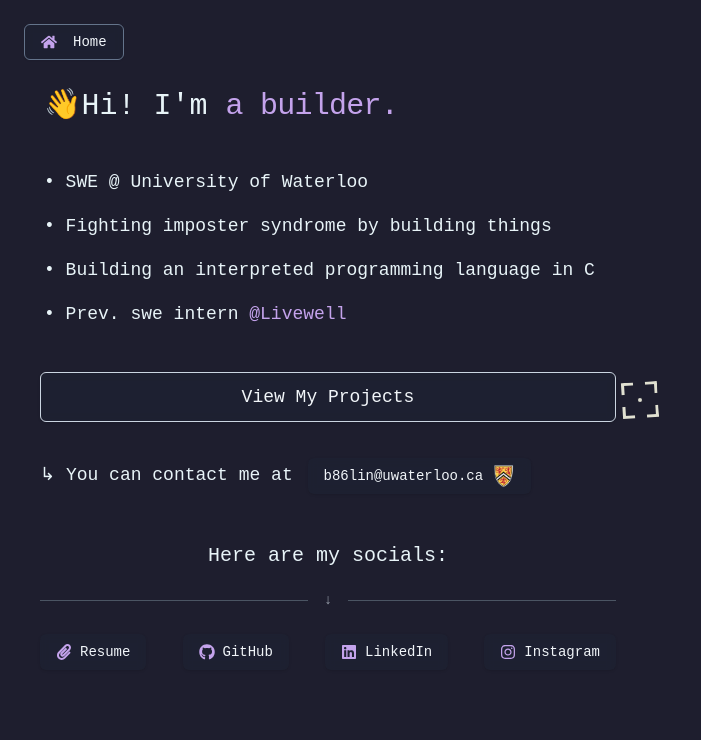
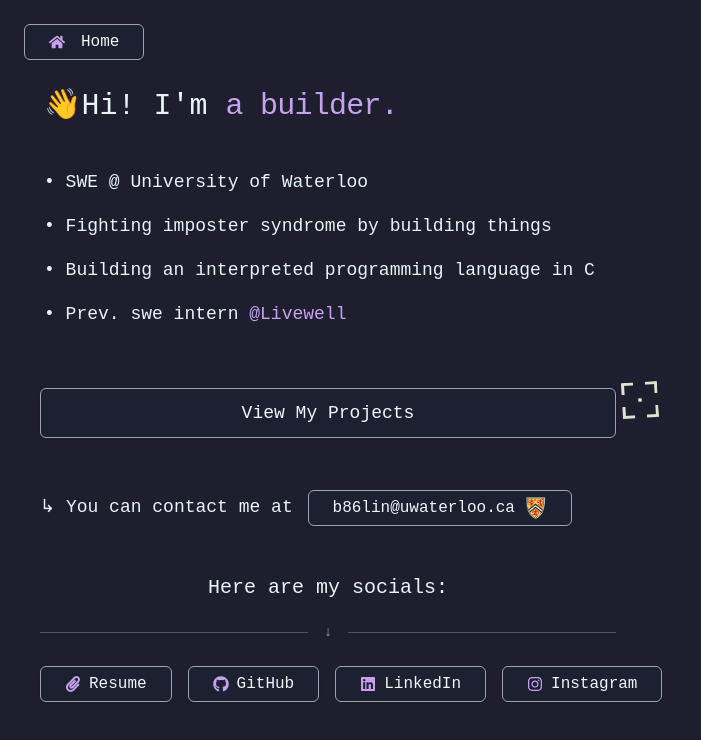
Before and after one commit to Blynkosaur/personal-portfolio-v2, a Next.js app: page / in a window 1280 px wide. Shown: the top 740 px of the page, without its empty margins (0-701 px from the left). Built offline with nearby package versions, Linux system fonts and the light colour scheme.

Commit message:
thin grey borders

```diff
--- a/src/app/page.js
+++ b/src/app/page.js
@@ -128,7 +128,8 @@ export default function Home() {
       <Button
         asChild
         variant="outline"
-        className="cursor-target absolute top-6 left-6 bg-slate-800/30 border-slate-500 text-slate-100 hover:bg-slate-700/50 hover:border-slate-400 transition-all duration-200 backdrop-blur-sm"
+        className="cursor-target absolute top-6 left-6 bg-slate-800/30 text-slate-100 hover:bg-slate-700/50 hover:border-slate-300 hover:text-slate-600 transition-all duration-200 backdrop-blur-sm px-6 py-3 text-base"
+        style={{ border: '0.5px solid #9ca3af' }}
       >
         <Link href="/">
           <FaHome className="mr-2" style={{ color: "#c4a3ec" }} />
@@ -165,8 +166,8 @@ export default function Home() {
       </div>
 
       {/* Projects Button */}
-      <div className="w-full max-w-xl mt-2 mb-6">
-        <Button className="cursor-target w-full bg-slate-800/30 border border-slate-300 text-slate-100 hover:bg-slate-700/50 hover:border-slate-200 transition-all duration-200 backdrop-blur-sm px-10 py-6 text-lg font-medium" asChild>
+      <div className="w-full max-w-xl mt-6 mb-10">
+        <Button className="cursor-target w-full bg-slate-800/30 text-slate-100 hover:bg-slate-700/50 hover:border-slate-300 hover:text-slate-600 transition-all duration-200 backdrop-blur-sm px-10 py-6 text-lg font-medium" asChild style={{ border: '0.5px solid #9ca3af' }}>
           <Link href="/projects">
             View My Projects
           </Link>
@@ -179,7 +180,7 @@ export default function Home() {
       >
         <p className="text-left text-lg mb-10">
           ↳ You can contact me at <span className="mr-1"></span>
-          <Button className="cursor-target mt-3 bg-slate-800/30 border-slate-500 text-slate-100 hover:bg-slate-700/50 hover:border-slate-400 transition-all duration-200 backdrop-blur-sm" asChild>
+          <Button className="cursor-target mt-3 bg-slate-800/30 text-slate-100 hover:bg-slate-700/50 hover:border-slate-300 hover:text-slate-600 transition-all duration-200 backdrop-blur-sm px-6 py-3 text-base" asChild style={{ border: '0.5px solid #9ca3af' }}>
             <a
               href="mailto:b86lin@uwaterloo.ca"
               target="_blank"
@@ -202,7 +203,7 @@ export default function Home() {
         <div className="flex-1 h-px bg-gray-600"></div>
       </div>
       <div className="flex gap-4 justify-start flex-col sm:flex-row sm:justify-between max-w-xl w-full">
-        <Button className="cursor-target w-full sm:w-auto bg-slate-800/30 border-slate-500 text-slate-100 hover:bg-slate-700/50 hover:border-slate-400 transition-all duration-200 backdrop-blur-sm" asChild>
+        <Button className="cursor-target w-full sm:w-auto bg-slate-800/30 text-slate-100 hover:bg-slate-700/50 hover:border-slate-300 hover:text-slate-600 transition-all duration-200 backdrop-blur-sm px-6 py-3 text-base" asChild style={{ border: '0.5px solid #9ca3af' }}>
           <a
             // download= {true}
             href={`./Bryan_Lin_Resume.pdf`}
@@ -213,7 +214,7 @@ export default function Home() {
             Resume
           </a>
         </Button>
-        <Button className="cursor-target w-full sm:w-auto bg-slate-800/30 border-slate-500 text-slate-100 hover:bg-slate-700/50 hover:border-slate-400 transition-all duration-200 backdrop-blur-sm" asChild>
+        <Button className="cursor-target w-full sm:w-auto bg-slate-800/30 text-slate-100 hover:bg-slate-700/50 hover:border-slate-300 hover:text-slate-600 transition-all duration-200 backdrop-blur-sm px-6 py-3 text-base" asChild style={{ border: '0.5px solid #9ca3af' }}>
           <Link
             href="https://github.com/blynkosaur"
             target="_blank"
@@ -223,7 +224,7 @@ export default function Home() {
             GitHub
           </Link>
         </Button>
-        <Button className="cursor-target w-full sm:w-auto bg-slate-800/30 border-slate-500 text-slate-100 hover:bg-slate-700/50 hover:border-slate-400 transition-all duration-200 backdrop-blur-sm" asChild>
+        <Button className="cursor-target w-full sm:w-auto bg-slate-800/30 text-slate-100 hover:bg-slate-700/50 hover:border-slate-300 hover:text-slate-600 transition-all duration-200 backdrop-blur-sm px-6 py-3 text-base" asChild style={{ border: '0.5px solid #9ca3af' }}>
           <Link
             href="https://www.linkedin.com/in/bryan-lin-176785300/"
             target="_blank"
@@ -233,7 +234,7 @@ export default function Home() {
             LinkedIn
           </Link>
         </Button>
-        <Button className="cursor-target w-full sm:w-auto bg-slate-800/30 border-slate-500 text-slate-100 hover:bg-slate-700/50 hover:border-slate-400 transition-all duration-200 backdrop-blur-sm" asChild>
+        <Button className="cursor-target w-full sm:w-auto bg-slate-800/30 text-slate-100 hover:bg-slate-700/50 hover:border-slate-300 hover:text-slate-600 transition-all duration-200 backdrop-blur-sm px-6 py-3 text-base" asChild style={{ border: '0.5px solid #9ca3af' }}>
           <Link
             href="https://www.instagram.com/bry4n.lin/"
             target="_blank"
```
